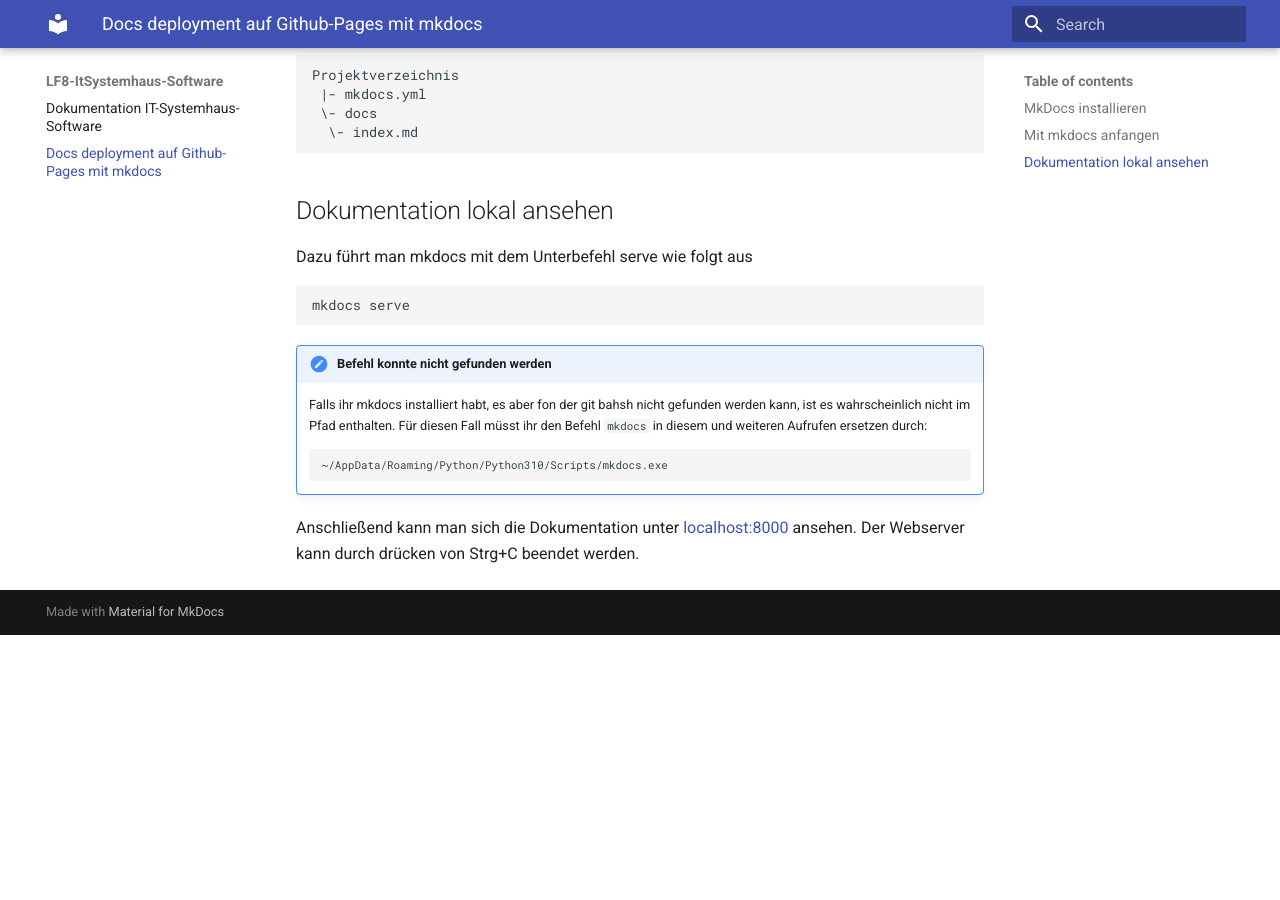
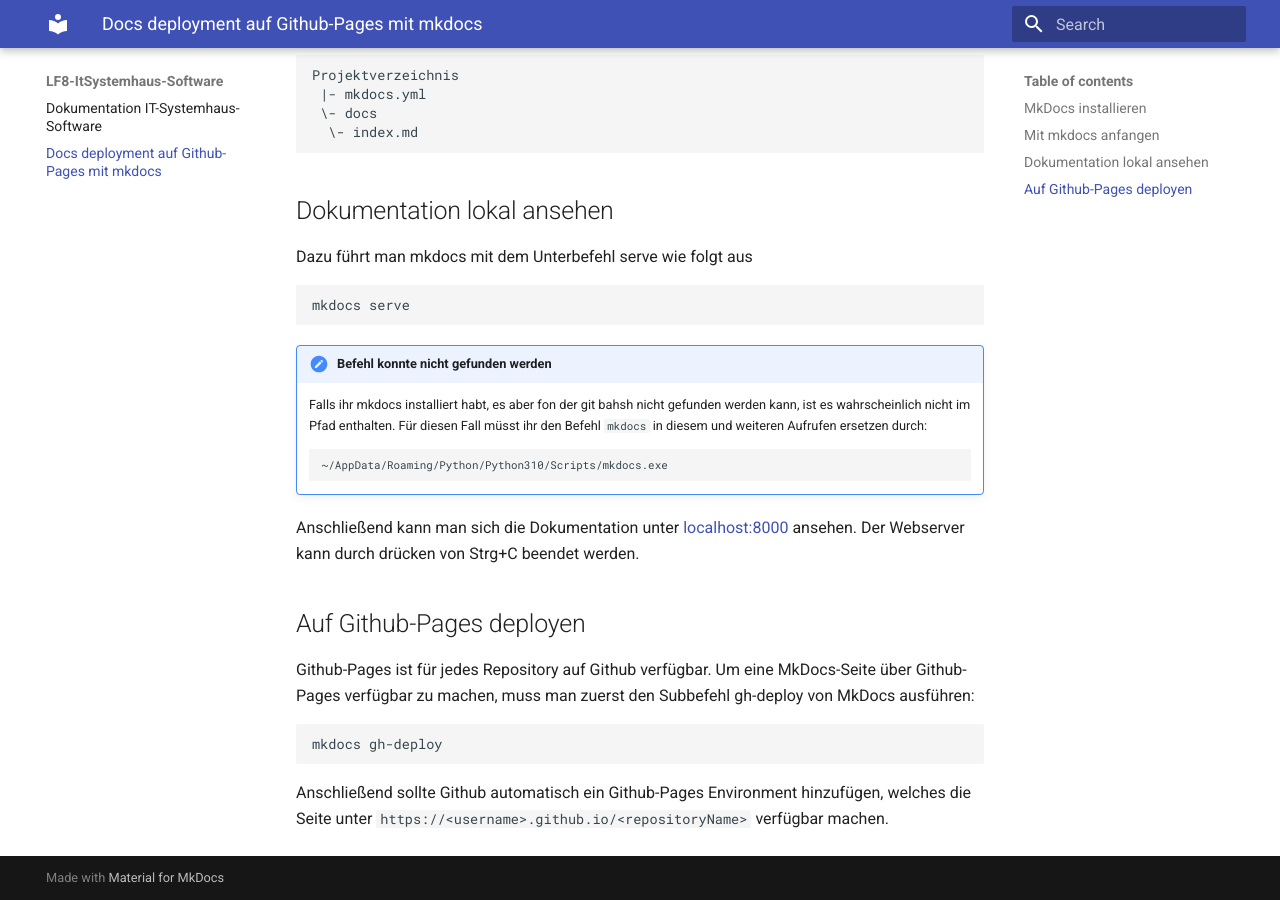
Before and after one commit to fabi321/lf8-itsystemhaus-software, an MkDocs documentation site: the page built from docs/deployment_mit_mkdocs.md, in a window 1280 px wide and 900 px high, scrolled down 774 px. Built offline with MkDocs 1.6.1 and Material for MkDocs 9.7.7, drawn with Linux system fonts in a browser that asks for light colours; before the commit the page ends 1409 px from its top, so only the background shows below that.

Commit message:
noch mehr mkdocs doku

````diff
--- a/docs/deployment_mit_mkdocs.md
+++ b/docs/deployment_mit_mkdocs.md
@@ -49,3 +49,13 @@
 
 Anschließend kann man sich die Dokumentation unter [localhost:8000](http://localhost:8000) ansehen.
 Der Webserver kann durch drücken von Strg+C beendet werden.
+
+## Auf Github-Pages deployen
+
+Github-Pages ist für jedes Repository auf Github verfügbar.
+Um eine MkDocs-Seite über Github-Pages verfügbar zu machen, muss man zuerst den Subbefehl gh-deploy von MkDocs ausführen:
+```
+mkdocs gh-deploy
+```
+
+Anschließend sollte Github automatisch ein Github-Pages Environment hinzufügen, welches die Seite unter `https://<username>.github.io/<repositoryName>` verfügbar machen.
````
